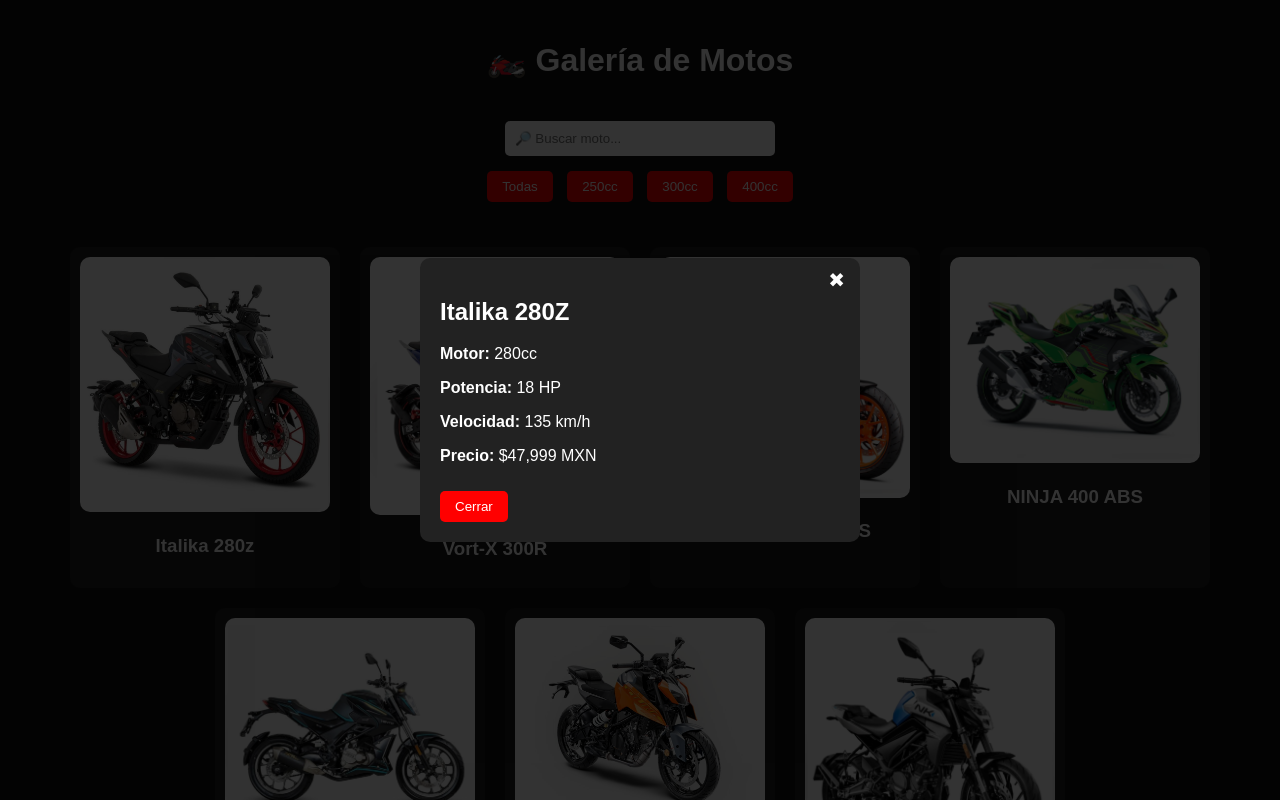
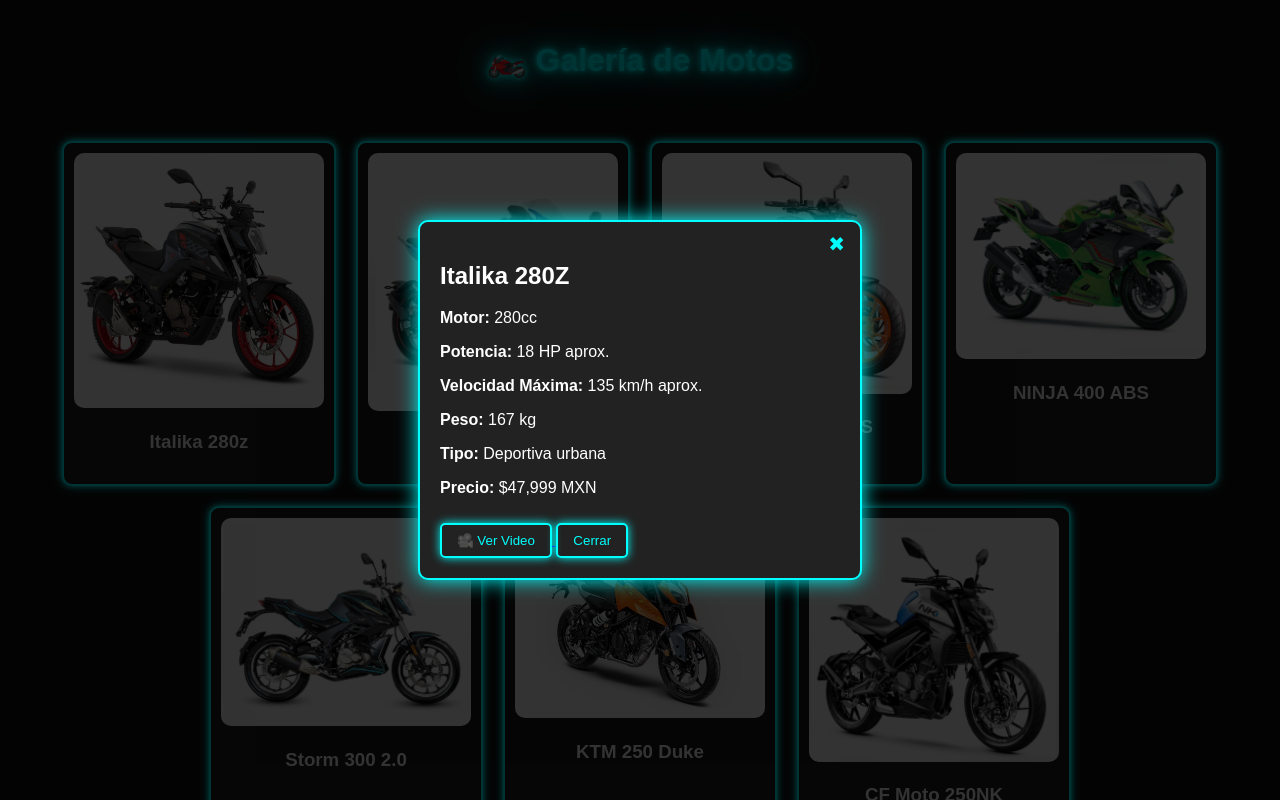
Before and after one commit to Jonathan9-blip/proyecto-motos, a plain HTML site: page proyecto.html in a window 1280 px wide. Both pictures are taken after a click on the element "Italika 280z". Shown: the top 800 px of the page. Drawn offline with Linux system fonts and the light colour scheme.

Commit message:
Agregue efectos neon a la pagina

````diff
--- a/proyecto.html
+++ b/proyecto.html
@@ -8,35 +8,23 @@
 <style>
 
 body{
-    margin: 0;
-    font-family: Arial, sans-serif;
-    background: #111;
-    color: white;
-    text-align: center;
+margin:0;
+font-family:Arial, sans-serif;
+background:#111;
+color:white;
+text-align:center;
 }
 
+/* TITULO NEON */
+
 h1{
-    padding: 20px;
-}
-
-/* BUSCADOR */
-
-#buscador{
-    padding:10px;
-    width:250px;
-    border-radius:5px;
-    border:none;
-    margin-bottom:10px;
-}
-
-/* FILTROS */
-
-.filtros{
-    margin-bottom:20px;
-}
-
-.filtros button{
-    margin:5px;
+padding:20px;
+color:#00ffff;
+text-shadow:
+0 0 5px #00ffff,
+0 0 10px #00ffff,
+0 0 20px #00ffff,
+0 0 40px #00ffff;
 }
 
 /* GALERIA */
@@ -49,13 +37,19 @@ h1{
 padding:20px;
 }
 
+/* TARJETAS DE MOTOS */
+
 .moto{
 width:250px;
 cursor:pointer;
-    transition:transform 0.3s;
+transition:transform 0.3s, box-shadow 0.3s;
 background:#1c1c1c;
 padding:10px;
 border-radius:10px;
+border:2px solid #00ffff;
+box-shadow:
+0 0 5px #00ffff,
+0 0 10px #00ffff;
 }
 
 .moto img{
@@ -65,6 +59,10 @@ h1{
 
 .moto:hover{
 transform:scale(1.05);
+box-shadow:
+0 0 10px #00ffff,
+0 0 20px #00ffff,
+0 0 40px #00ffff;
 }
 
 /* MODAL */
@@ -88,6 +86,8 @@ h1{
 width:400px;
 text-align:left;
 position:relative;
+border:2px solid #00ffff;
+box-shadow:0 0 20px #00ffff;
 }
 
 .cerrar{
@@ -96,29 +96,35 @@ h1{
 right:15px;
 font-size:20px;
 cursor:pointer;
+color:#00ffff;
 }
 
+/* BOTONES NEON */
+
 button{
-    background:red;
-    color:white;
-    border:none;
+background:transparent;
+color:#00ffff;
+border:2px solid #00ffff;
 padding:8px 15px;
 border-radius:5px;
 cursor:pointer;
 margin-top:10px;
+box-shadow:0 0 10px #00ffff;
+transition:0.3s;
 }
 
 button:hover{
-    background:darkred;
+background:#00ffff;
+color:black;
+box-shadow:
+0 0 10px #00ffff,
+0 0 20px #00ffff,
+0 0 40px #00ffff;
 }
 
-/* RESPONSIVE PARA CELULAR */
+/* AJUSTE PARA CELULAR */
 
 @media (max-width:768px){
-
-#buscador{
-width:80%;
-}
 
 .galeria{
 flex-direction:column;
@@ -142,50 +148,41 @@ width:90%;
 
 <h1>🏍️ Galería de Motos</h1>
 
-<input type="text" id="buscador" placeholder="🔎 Buscar moto..." onkeyup="buscarMoto()">
-
-<div class="filtros">
-<button onclick="filtrarMotos('todas')">Todas</button>
-<button onclick="filtrarMotos('250')">250cc</button>
-<button onclick="filtrarMotos('300')">300cc</button>
-<button onclick="filtrarMotos('400')">400cc</button>
-</div>
-
 <div class="galeria">
 
-<div class="moto" data-nombre="italika 280z" data-cc="300" onclick="mostrarInfo('moto1')">
-<img src="./imagenes/italika280z..jpeg">
+<div class="moto" onclick="mostrarInfo('moto1')">
+<img src="./imagenes/italika280z..jpeg" alt="Italika 280z">
 <h3>Italika 280z</h3>
 </div>
 
-<div class="moto" data-nombre="vort-x 300r" data-cc="300" onclick="mostrarInfo('moto2')">
-<img src="./imagenes/Vort-X300R.jpeg">
+<div class="moto" onclick="mostrarInfo('moto2')">
+<img src="./imagenes/Vort-X300R.jpeg" alt="Vort-X 300R">
 <h3>Vort-X 300R</h3>
 </div>
 
-<div class="moto" data-nombre="ktm duke 390" data-cc="400" onclick="mostrarInfo('moto3')">
-<img src="./imagenes/KTM 390.jpeg">
+<div class="moto" onclick="mostrarInfo('moto3')">
+<img src="./imagenes/KTM 390.jpeg" alt="KTM Duke 390 ABS">
 <h3>KTM Duke 390 ABS</h3>
 </div>
 
-<div class="moto" data-nombre="ninja 400" data-cc="400" onclick="mostrarInfo('moto4')">
-<img src="./imagenes/Ninja 400.jpeg">
+<div class="moto" onclick="mostrarInfo('moto4')">
+<img src="./imagenes/Ninja 400.jpeg" alt="Ninja 400 ABS">
 <h3>NINJA 400 ABS</h3>
 </div>
 
-<div class="moto" data-nombre="storm 300" data-cc="300" onclick="mostrarInfo('moto5')">
-<img src="./imagenes/storm 300.jpeg">
+<div class="moto" onclick="mostrarInfo('moto5')">
+<img src="./imagenes/storm 300.jpeg" alt="Storm 300 2.0">
 <h3>Storm 300 2.0</h3>
 </div>
 
-<div class="moto" data-nombre="ktm 250 duke" data-cc="250" onclick="mostrarInfo('moto6')">
-<img src="./imagenes/KTM 250 Duke.jpeg">
+<div class="moto" onclick="mostrarInfo('moto6')">
+<img src="./imagenes/KTM 250 Duke.jpeg" alt="KTM 250 Duke">
 <h3>KTM 250 Duke</h3>
 </div>
 
-<div class="moto" data-nombre="cf moto 250nk" data-cc="250" onclick="mostrarInfo('moto7')">
-<img src="./imagenes/CF Moto 250NK.jpeg">
-<h3>CF moto 250NK</h3>
+<div class="moto" onclick="mostrarInfo('moto7')">
+<img src="./imagenes/CF Moto 250NK.jpeg" alt="CF Moto 250NK">
+<h3>CF Moto 250NK</h3>
 </div>
 
 </div>
@@ -201,116 +198,112 @@ width:90%;
 
 <script>
 
-/* BUSCADOR */
+const datos = {
 
-function buscarMoto(){
+moto1: `
+<h2>Italika 280Z</h2>
+<p><strong>Motor:</strong> 280cc</p>
+<p><strong>Potencia:</strong> 18 HP aprox.</p>
+<p><strong>Velocidad Máxima:</strong> 135 km/h aprox.</p>
+<p><strong>Peso:</strong> 167 kg</p>
+<p><strong>Tipo:</strong> Deportiva urbana</p>
+<p><strong>Precio:</strong> $47,999 MXN</p>
 
-let input=document.getElementById("buscador").value.toLowerCase();
-let motos=document.querySelectorAll(".moto");
+<a href="https://www.youtube.com/results?search_query=italika+280z" target="_blank">
+<button>🎥 Ver Video</button>
+</a>
 
-motos.forEach(function(moto){
+<button onclick="cerrarModal()">Cerrar</button>
+`,
 
-let nombre=moto.getAttribute("data-nombre");
+moto2: `
+<h2>Vort-X 300R</h2>
+<p><strong>Motor:</strong> 292cc</p>
+<p><strong>Potencia:</strong> 25 HP aprox.</p>
+<p><strong>Velocidad Máxima:</strong> 150 km/h aprox.</p>
+<p><strong>Peso:</strong> 175 kg</p>
 
-if(nombre.includes(input)){
-moto.style.display="block";
-}else{
-moto.style.display="none";
-}
+<a href="https://www.youtube.com/results?search_query=vort+x+300r" target="_blank">
+<button>🎥 Ver Video</button>
+</a>
 
-});
+<button onclick="cerrarModal()">Cerrar</button>
+`,
 
-}
-
-/* FILTRO */
-
-function filtrarMotos(cc){
-
-let motos=document.querySelectorAll(".moto");
-
-motos.forEach(function(moto){
-
-let categoria=moto.getAttribute("data-cc");
-
-if(cc==="todas"){
-moto.style.display="block";
-}
-else if(categoria===cc){
-moto.style.display="block";
-}
-else{
-moto.style.display="none";
-}
-
-});
-
-}
-
-/* INFORMACIÓN DE MOTOS */
-
-const datos={
-
-moto1:`<h2>Italika 280Z</h2>
-<p><strong>Motor:</strong> 280cc</p>
-<p><strong>Potencia:</strong> 18 HP</p>
-<p><strong>Velocidad:</strong> 135 km/h</p>
-<p><strong>Precio:</strong> $47,999 MXN</p>
-<button onclick="cerrarModal()">Cerrar</button>`,
-
-moto2:`<h2>Vort-X 300R</h2>
-<p><strong>Motor:</strong> 292cc</p>
-<p><strong>Potencia:</strong> 25 HP</p>
-<p><strong>Velocidad:</strong> 150 km/h</p>
-<p><strong>Precio:</strong> $79,999 MXN</p>
-<button onclick="cerrarModal()">Cerrar</button>`,
-
-moto3:`<h2>KTM Duke 390</h2>
+moto3: `
+<h2>KTM Duke 390 ABS</h2>
 <p><strong>Motor:</strong> 373cc</p>
 <p><strong>Potencia:</strong> 43 HP</p>
-<p><strong>Velocidad:</strong> 170 km/h</p>
-<p><strong>Precio:</strong> $139,999 MXN</p>
-<button onclick="cerrarModal()">Cerrar</button>`,
+<p><strong>Velocidad Máxima:</strong> 170 km/h aprox.</p>
 
-moto4:`<h2>Ninja 400</h2>
+<a href="https://www.youtube.com/results?search_query=ktm+duke+390+abs" target="_blank">
+<button>🎥 Ver Video</button>
+</a>
+
+<button onclick="cerrarModal()">Cerrar</button>
+`,
+
+moto4: `
+<h2>Ninja 400 ABS</h2>
 <p><strong>Motor:</strong> 399cc</p>
 <p><strong>Potencia:</strong> 45 HP</p>
-<p><strong>Velocidad:</strong> 190 km/h</p>
-<p><strong>Precio:</strong> $159,999 MXN</p>
-<button onclick="cerrarModal()">Cerrar</button>`,
+<p><strong>Velocidad Máxima:</strong> 190 km/h aprox.</p>
 
-moto5:`<h2>Storm 300</h2>
+<a href="https://www.youtube.com/results?search_query=ninja+400+abs" target="_blank">
+<button>🎥 Ver Video</button>
+</a>
+
+<button onclick="cerrarModal()">Cerrar</button>
+`,
+
+moto5: `
+<h2>Storm 300 2.0</h2>
 <p><strong>Motor:</strong> 292cc</p>
-<p><strong>Potencia:</strong> 27 HP</p>
-<p><strong>Velocidad:</strong> 155 km/h</p>
-<p><strong>Precio:</strong> $39,999 MXN</p>
-<button onclick="cerrarModal()">Cerrar</button>`,
+<p><strong>Potencia:</strong> 27 HP aprox.</p>
 
-moto6:`<h2>KTM 250 Duke</h2>
+<a href="https://www.youtube.com/results?search_query=storm+300+2.0" target="_blank">
+<button>🎥 Ver Video</button>
+</a>
+
+<button onclick="cerrarModal()">Cerrar</button>
+`,
+
+moto6: `
+<h2>KTM 250 Duke</h2>
 <p><strong>Motor:</strong> 249cc</p>
 <p><strong>Potencia:</strong> 30 HP</p>
-<p><strong>Velocidad:</strong> 150 km/h</p>
-<p><strong>Precio:</strong> $102,900 MXN</p>
-<button onclick="cerrarModal()">Cerrar</button>`,
 
-moto7:`<h2>CF Moto 250NK</h2>
+<a href="https://www.youtube.com/results?search_query=ktm+250+duke" target="_blank">
+<button>🎥 Ver Video</button>
+</a>
+
+<button onclick="cerrarModal()">Cerrar</button>
+`,
+
+moto7: `
+<h2>CF Moto 250NK</h2>
 <p><strong>Motor:</strong> 249cc</p>
 <p><strong>Potencia:</strong> 27.5 HP</p>
-<p><strong>Velocidad:</strong> 145 km/h</p>
-<p><strong>Precio:</strong> $88,990 MXN</p>
-<button onclick="cerrarModal()">Cerrar</button>`
+
+<a href="https://www.youtube.com/results?search_query=cf+moto+250nk" target="_blank">
+<button>🎥 Ver Video</button>
+</a>
+
+<button onclick="cerrarModal()">Cerrar</button>
+`
+
 };
 
 function mostrarInfo(moto){
-document.getElementById("contenido-info").innerHTML=datos[moto];
-document.getElementById("modal").style.display="flex";
+document.getElementById("contenido-info").innerHTML = datos[moto];
+document.getElementById("modal").style.display = "flex";
 }
 
 function cerrarModal(){
-document.getElementById("modal").style.display="none";
+document.getElementById("modal").style.display = "none";
 }
 
 </script>
 
 </body>
 </html>
-```
````
Lines whose indentation alone changed are shown as unchanged.
